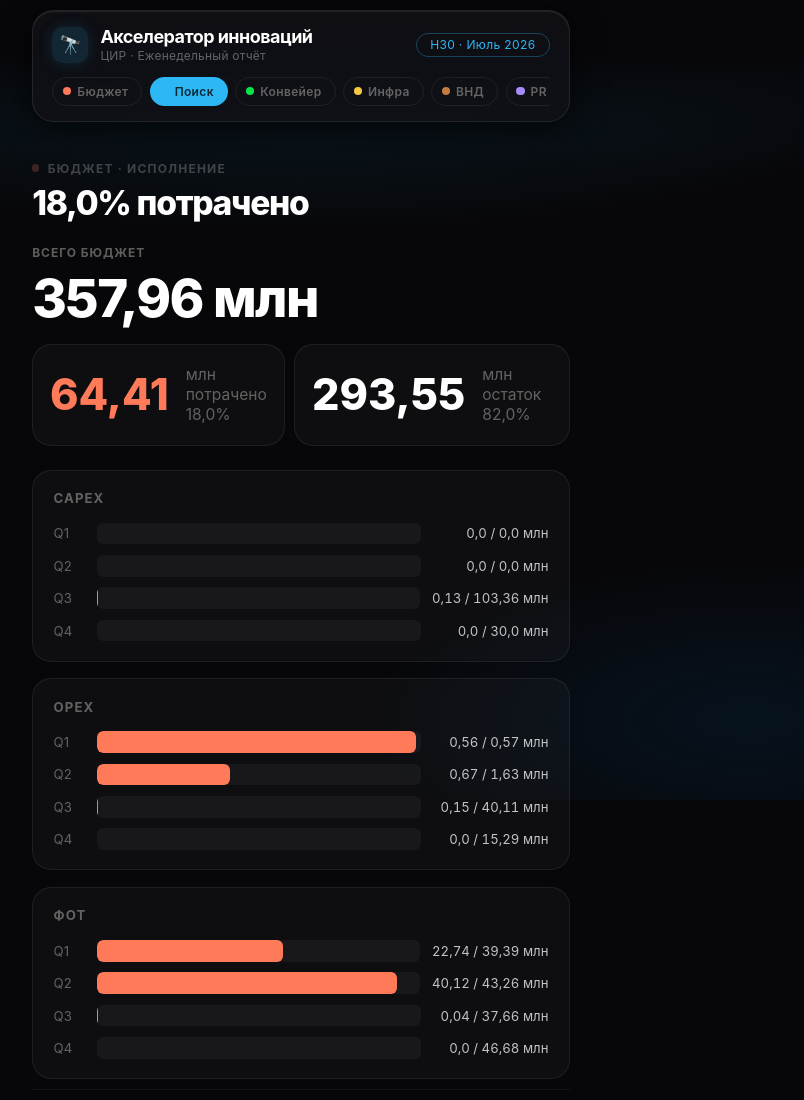
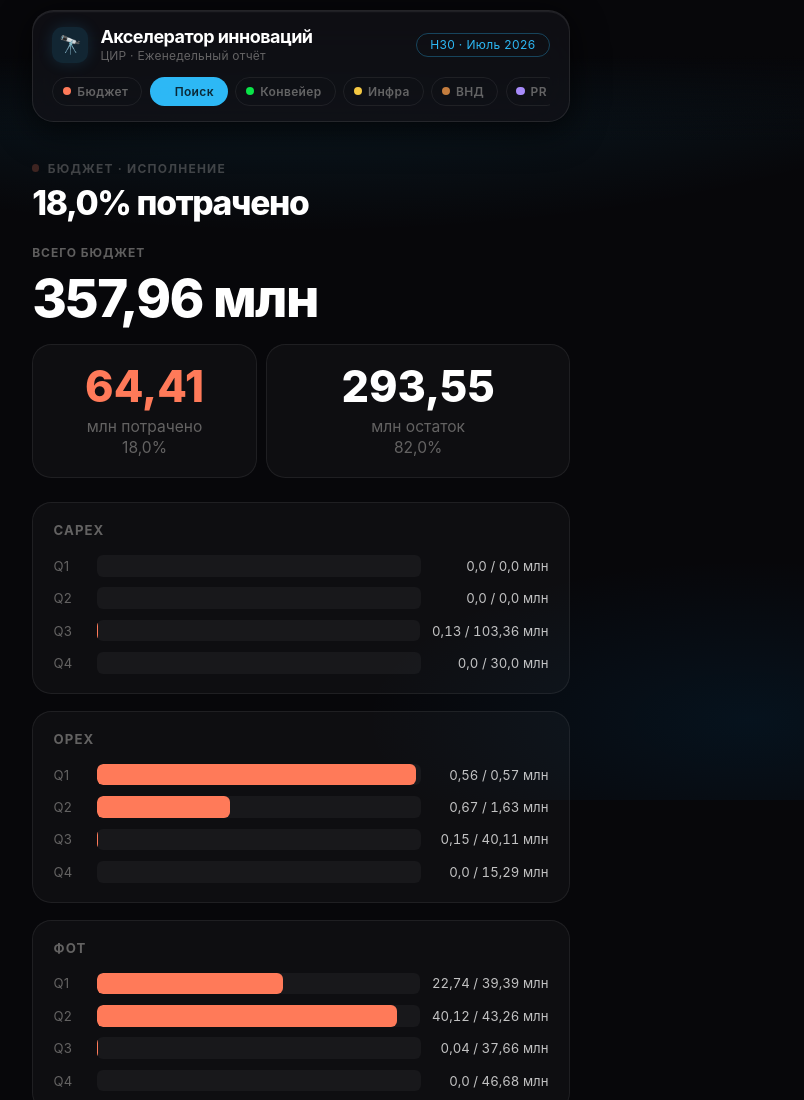
Before and after one commit to sharnenkov/accelerator-weekly, a website: page index.html in a window 1280 px wide. Shown: the top 1100 px of the page, without its empty margins (339-1143 px from the left). Drawn offline with Linux system fonts and the light colour scheme.

Commit message:
fix: budget cards layout - vertical (label above number) instead of horizontal

```diff
--- a/index.html
+++ b/index.html
@@ -497,13 +497,13 @@ function renderBudget(d) {
     <div class="sec-label">Всего бюджет</div>
     <div class="btotal-n">${fmtNum(t.budget)} млн</div>
     <div class="stat2" style="margin-bottom:20px">
-      <div class="stat2-card" data-s="0" style="display:flex;align-items:center;justify-content:center;gap:14px">
-        <div class="stat2-n" style="flex-shrink:0;font-size:36px;line-height:1;color:var(--coral)">${fmtNum(t.spent)}</div>
-        <div style="font-size:13px;color:var(--muted);line-height:1.3">млн потрачено<br>${fmtNum(t.spent_pct)}%</div>
+      <div class="stat2-card" data-s="0" style="display:flex;flex-direction:column;align-items:center;justify-content:center;gap:8px">
+        <div class="stat2-n" style="font-size:36px;line-height:1;color:var(--coral)">${fmtNum(t.spent)}</div>
+        <div style="font-size:13px;color:var(--muted);line-height:1.3;text-align:center">млн потрачено<br>${fmtNum(t.spent_pct)}%</div>
       </div>
-      <div class="stat2-card" data-s="0" style="display:flex;align-items:center;justify-content:center;gap:14px">
-        <div class="stat2-n" style="flex-shrink:0;font-size:36px;line-height:1">${fmtNum(t.remaining)}</div>
-        <div style="font-size:13px;color:var(--muted);line-height:1.3">млн остаток<br>${fmtNum(t.remaining_pct)}%</div>
+      <div class="stat2-card" data-s="0" style="display:flex;flex-direction:column;align-items:center;justify-content:center;gap:8px">
+        <div class="stat2-n" style="font-size:36px;line-height:1">${fmtNum(t.remaining)}</div>
+        <div style="font-size:13px;color:var(--muted);line-height:1.3;text-align:center">млн остаток<br>${fmtNum(t.remaining_pct)}%</div>
       </div>
     </div>
     ${catBlock('CAPEX', b.capex, 'var(--coral)')}
```
